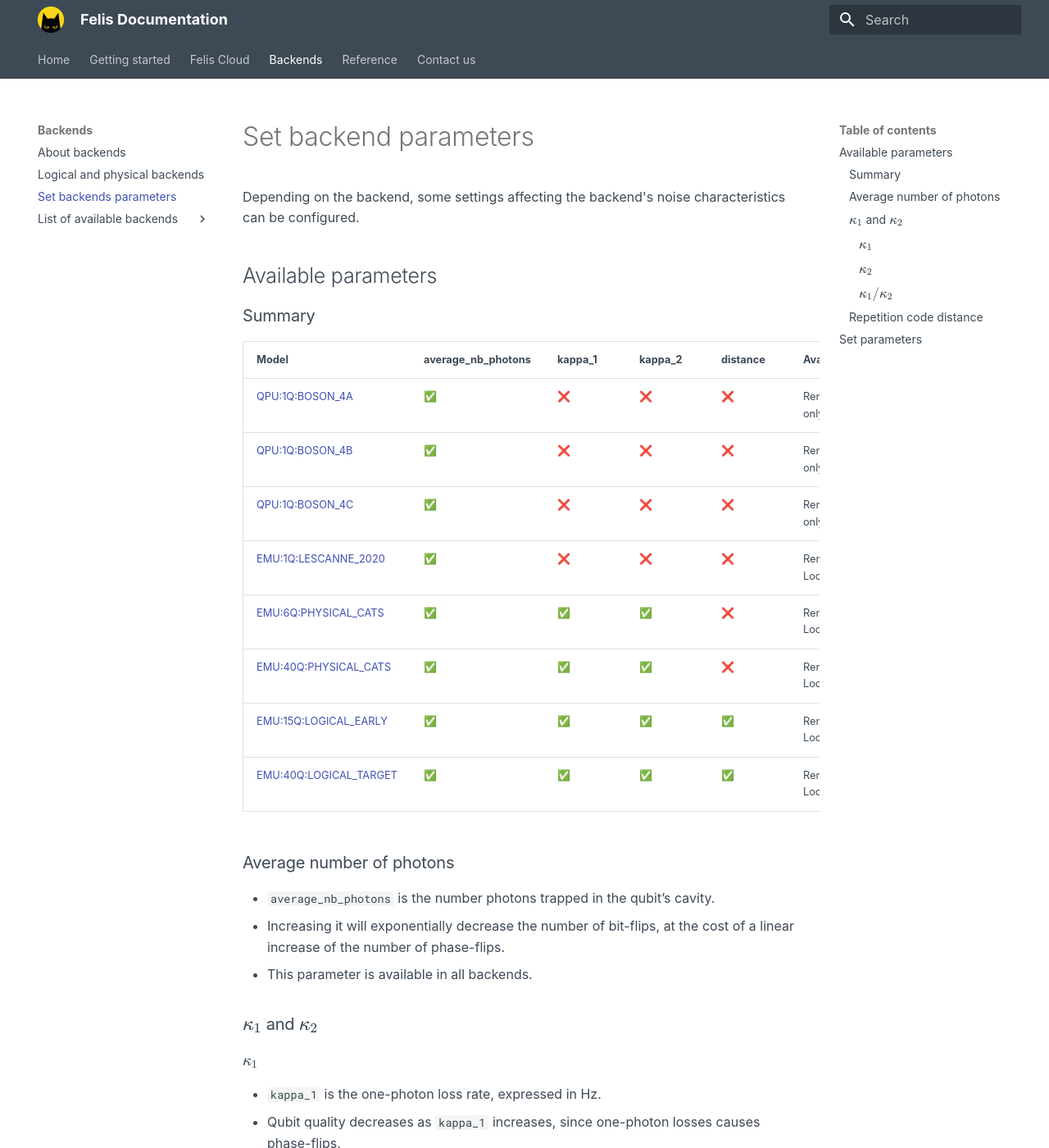
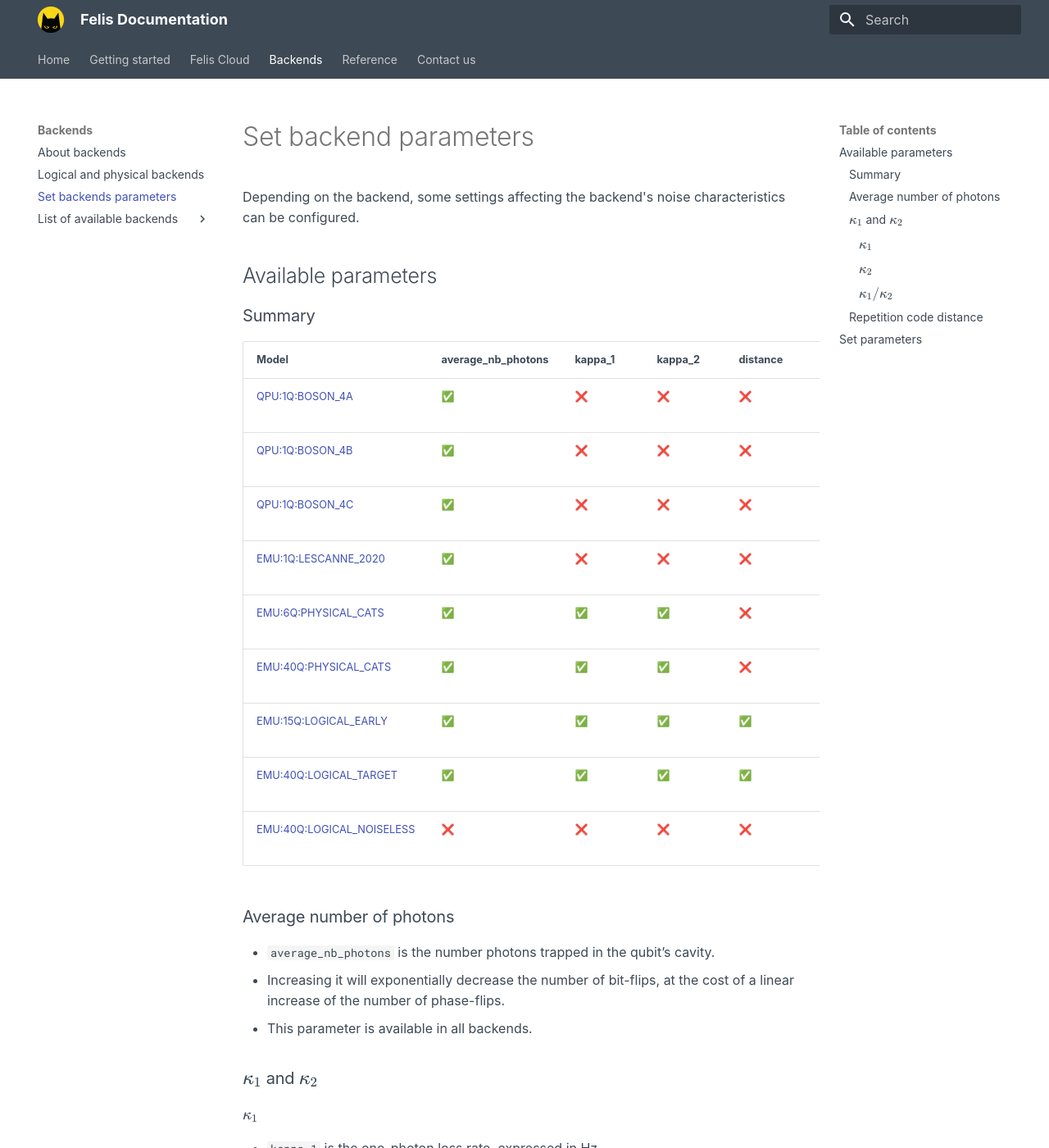
Before and after one commit to Alice-Bob-SW/felis, an MkDocs documentation site: the page built from docs/backends/set_parameters.md, in a window 1280 px wide and 1400 px high. Shown: the whole window at 82% size. Built offline with MkDocs 1.6.1 and Material for MkDocs 9.7.7, drawn with Linux system fonts in a browser that asks for light colours.

Commit message:
Added parameters for LOGICAL_NOISELESS

```diff
--- a/docs/backends/set_parameters.md
+++ b/docs/backends/set_parameters.md
@@ -16,6 +16,7 @@ Depending on the backend, some settings affecting the backend's noise characteri
 | [EMU:40Q:PHYSICAL_CATS](../backends/backends_list/40_physical_cats.md) | ✅ | ✅ | ✅ | ❌ | Remote & Local |
 | [EMU:15Q:LOGICAL_EARLY](../backends/backends_list/logical_early.md) | ✅ | ✅ | ✅ | ✅ | Remote & Local |
 | [EMU:40Q:LOGICAL_TARGET](../backends/backends_list/logical_target.md) | ✅ | ✅ | ✅ | ✅ | Remote & Local |
+| [EMU:40Q:LOGICAL_NOISELESS](../backends/backends_list/logical_noiseless.md) | ❌ | ❌ | ❌ | ❌ | Remote & Local |
 
 ### Average number of photons
 
```
